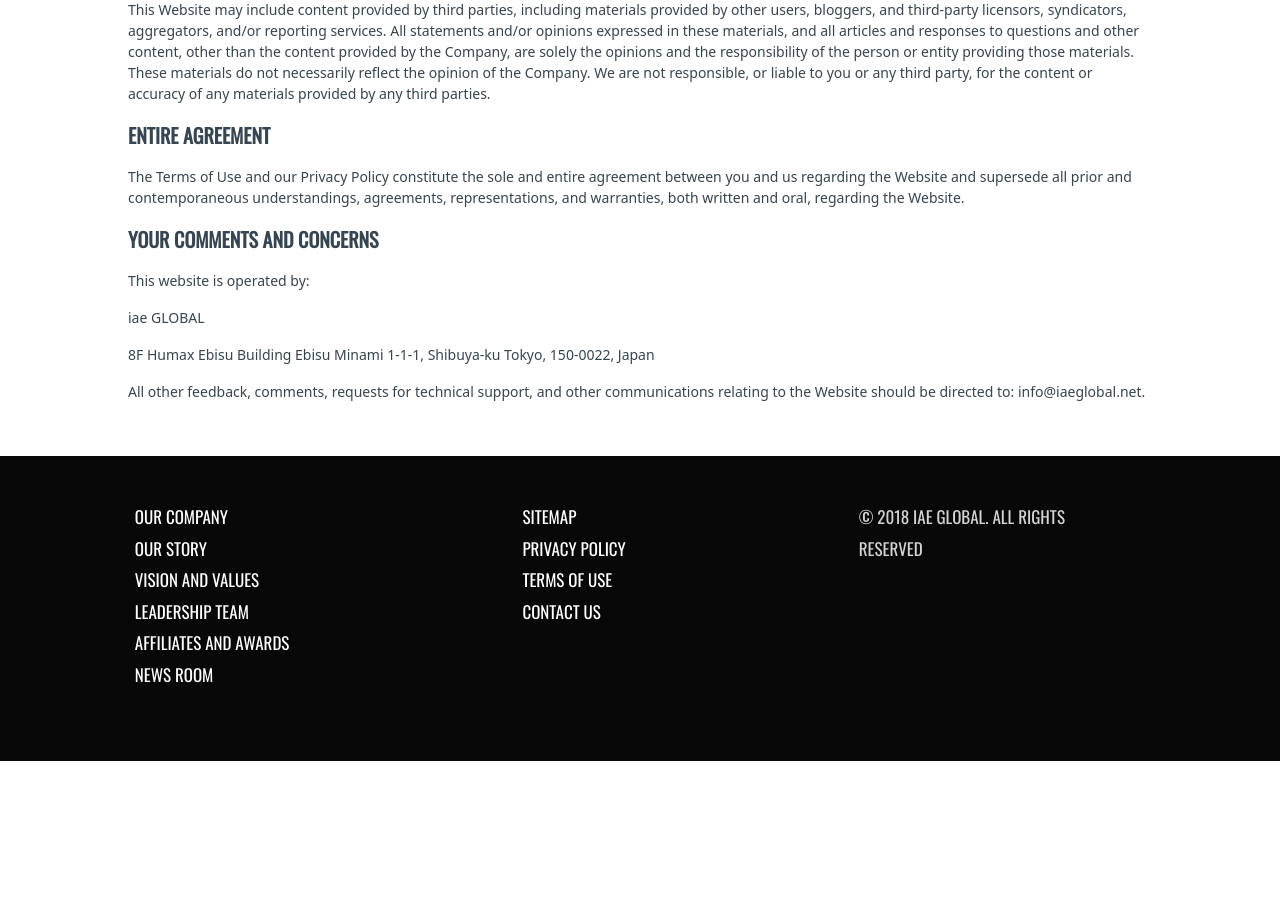
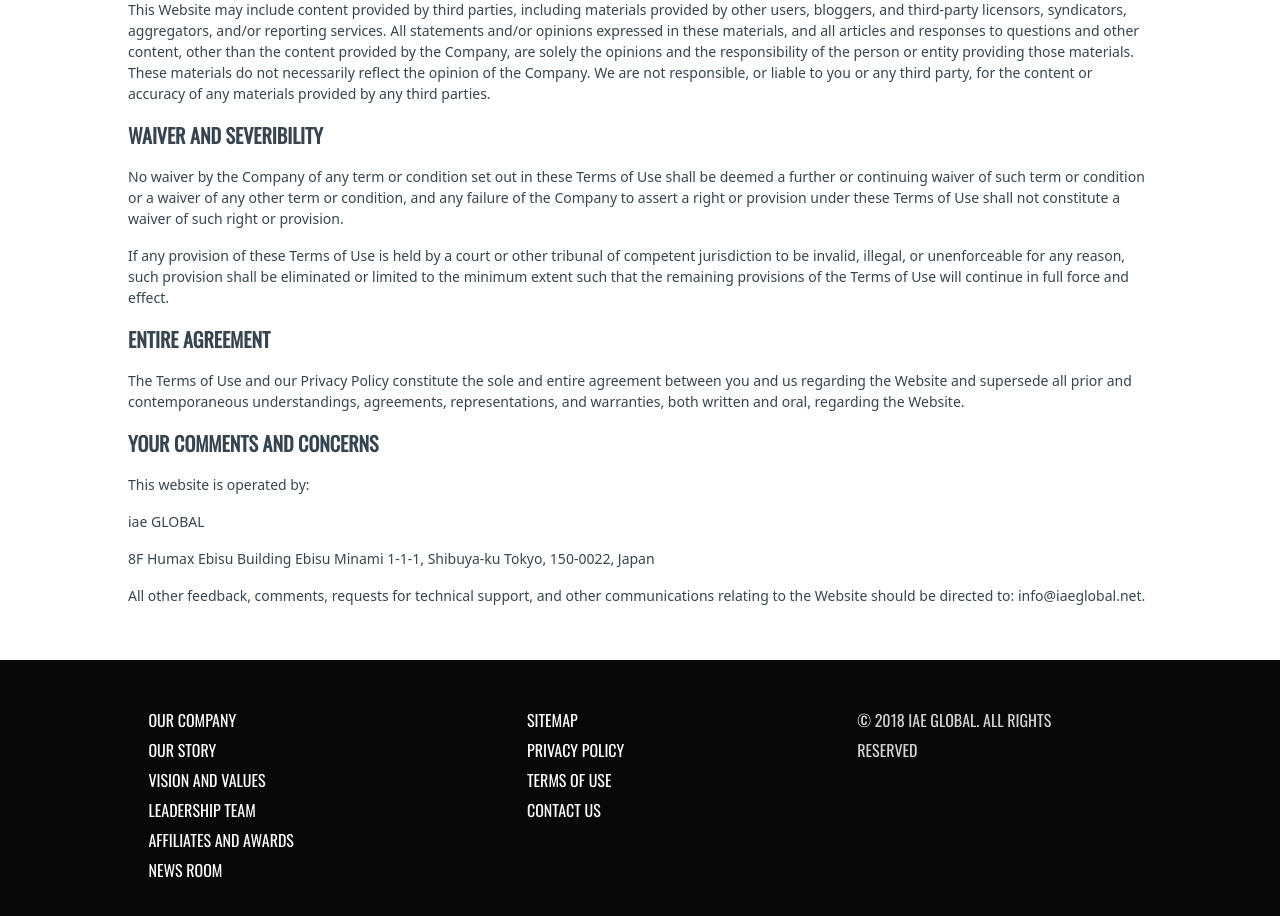
Before and after one commit to 9944098125/alethia_education_frontend, a React (Create React App) app: page /terms in a window 1280 px wide. Shown: the part 4920-5836 px from the top of the page. Before the commit the page ends 5681 px from the top, so only its background shows below. Built offline with nearby package versions, Linux system fonts and the light colour scheme.

Commit message:
small changes

```diff
--- a/src/Components/ContactUs/ContactUs.js
+++ b/src/Components/ContactUs/ContactUs.js
@@ -9,6 +9,7 @@
   Label,
   SubmitButton,
 } from "./styledComponents";
+import { HorizontalLine } from "../StudyAbroad/styledComponents";
 
 function ContactUs() {
   const initialValues = {
@@ -21,6 +22,7 @@
   };
   return (
     <Fragment>
+      <HorizontalLine width="70%" ml="15%" mt="5%" />
       <ContactUsContainer>
         <ContactUsTextContainer>
           <ContactUsText
@@ -33,7 +35,7 @@
           >
             Contact Us
           </ContactUsText>
-          <ContactUsText fontSize="14px" fontWeight="350" mb="20px">
+          <ContactUsText fontSize="16px" fontWeight="400" mb="20px">
             If you share the same thoughts and values as iae, we sincerely look
             forward to supporting you as a student or growing our business with
             you as a partner.
@@ -48,20 +50,20 @@
             7F/726 Humax Ebisu Building, Ebisu minami 1-1-1, Shibuya-ku, Tokyo,
             150-0022, Japan
           </ContactUsText>
-          <ContactUsText fontSize="15px" fontWeight="500">
-            Telephone: +102 345 3453 345
+          <ContactUsText fontSize="15px" fontWeight="400">
+            Tel: +102 345 3453 345
           </ContactUsText>
-          <ContactUsText fontSize="15px" fontWeight="500">
+          <ContactUsText fontSize="15px" fontWeight="400">
             Fax: +81 (0)345 34 3453
           </ContactUsText>
-          <ContactUsText fontSize="15px" fontWeight="500">
+          <ContactUsText fontSize="15px" fontWeight="400">
             Email: sri@gmail.com
           </ContactUsText>
         </ContactUsTextContainer>
         <ContactUsFormContainer>
           <Formik initialValues={initialValues}>
             <Form>
-              <div className="mt-4">
+              <div className="p-3 ps-lg-5 pt-0 mt-4">
                 <div className="d-lg-flex align-items-center">
                   <div className="d-flex flex-column me-lg-5 mb-sm-3">
                     <Label htmlFor="firstname">First Name</Label>
@@ -73,7 +75,7 @@
                     />
                   </div>
                   <div className="d-flex flex-column me-lg-5 mb-sm-3">
-                    <Label htmlFor="lastname">Last Name</Label>
+                    <Label htmlFor="lastname">Last Name*</Label>
                     <Field
                       type="text"
                       name="lastname"
@@ -115,7 +117,7 @@
                   />
                 </div>
                 <div className="col pe-lg-5 mb-3">
-                  <Label htmlFor="message">Message</Label>
+                  <Label htmlFor="message">Message*</Label>
                   <Field
                     type="text"
                     as="textarea"
--- a/src/Components/Footer/styledComponents.js
+++ b/src/Components/Footer/styledComponents.js
@@ -45,8 +45,9 @@
   font-family: "Oswald", sans-serif;
   font-weight: 550;
   margin-top: -10px;
+  transform: scale(1, 1);
   @media screen and (min-width: 875px) {
-    font-size: 17px;
+    font-size: 16px;
   }
   @media screen and (max-width: 768px) {
     font-size: 12px;
--- a/src/Components/Header/styledComponents.js
+++ b/src/Components/Header/styledComponents.js
@@ -74,7 +74,7 @@
   margin-right: -85px;
   padding: 10px;
   position: relative;
-  width: 175px;
+  width: 195px;
   max-height: 200px;
   display: none;
 `;
@@ -84,7 +84,7 @@
   font-weight: 900;
 `;
 export const LinksInHoveredBlock = styled.p`
-  font-weight: 700;
+  font-weight: 600;
   font-family: "Oswald", sans-serif;
   text-decoration: none;
   color: #080808;
--- a/src/Components/PrivacyPolicy/PrivacyPolicy.js
+++ b/src/Components/PrivacyPolicy/PrivacyPolicy.js
@@ -478,6 +478,20 @@
           will not be viewed by unauthorized persons.
         </PrivacyText>
         <PrivacyText fontF fontSize="16px" fontWeight="600">
+          CHANGES TO OUR PRIVACY POLICY
+        </PrivacyText>
+        <PrivacyText fontSize="14px">
+          It is our policy to post any changes we make to our privacy policy on
+          this page. If we make material changes to how we treat our users'
+          personal information, we will notify you by email to the email address
+          specified in your account or through a notice on the Website home
+          page. The date the privacy policy was last revised is identified at
+          the top of the page. You are responsible for ensuring we have an
+          up-to-date active and deliverable email address for you, and for
+          periodically visiting our Website and this privacy policy to check for
+          any changes.
+        </PrivacyText>
+        <PrivacyText fontF fontSize="16px" fontWeight="600">
           CONTACT Us
         </PrivacyText>
         <PrivacyText fontSize="14px" fontWeight="450">
--- a/src/Components/StudyAbroad/styledComponents.js
+++ b/src/Components/StudyAbroad/styledComponents.js
@@ -63,6 +63,7 @@
   width: ${(props) => props.w};
   margin-bottom: 5%;
   margin-left: ${(props) => props.ml};
+  margin-top: ${(props) => props.mt};
 `;
 export const CountriesContainer = styled.div`
   display: flex;
--- a/src/Components/TermsOfUse/TermsOfUse.js
+++ b/src/Components/TermsOfUse/TermsOfUse.js
@@ -458,6 +458,24 @@
           We are not responsible, or liable to you or any third party, for the
           content or accuracy of any materials provided by any third parties.
         </PrivacyText>
+
+        <PrivacyText fontF fontSize="20px" fontWeight="600">
+          WAIVER AND SEVERIBILITY
+        </PrivacyText>
+        <PrivacyText fontSize="14px" fontWeight="400">
+          No waiver by the Company of any term or condition set out in these
+          Terms of Use shall be deemed a further or continuing waiver of such
+          term or condition or a waiver of any other term or condition, and any
+          failure of the Company to assert a right or provision under these
+          Terms of Use shall not constitute a waiver of such right or provision.
+        </PrivacyText>
+        <PrivacyText fontSize="14px" fontWeight="400">
+          If any provision of these Terms of Use is held by a court or other
+          tribunal of competent jurisdiction to be invalid, illegal, or
+          unenforceable for any reason, such provision shall be eliminated or
+          limited to the minimum extent such that the remaining provisions of
+          the Terms of Use will continue in full force and effect.
+        </PrivacyText>
         <PrivacyText fontF fontSize="20px" fontWeight="600">
           ENTIRE AGREEMENT
         </PrivacyText>
```
